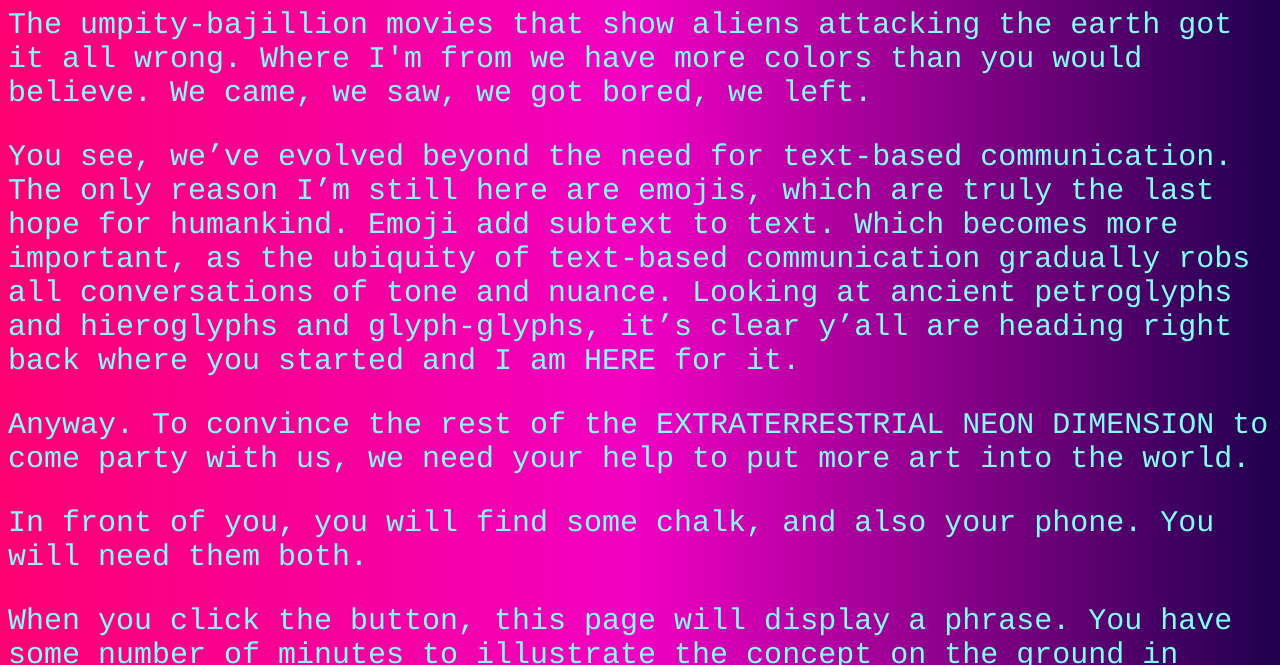
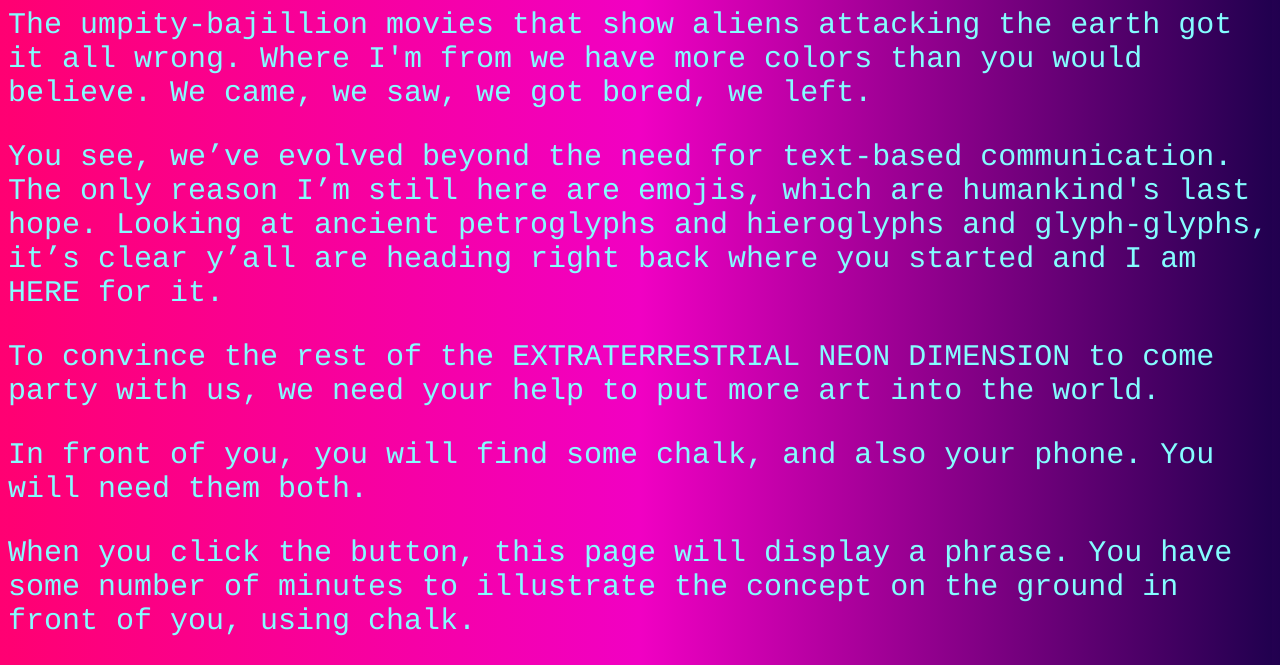
Before and after one commit to annthurium/vaporloop, a website: page src/public/chalktionary-pink.html in a window 1280 px wide. Shown: the part 94-759 px from the top of the page. Drawn offline with Linux system fonts and the light colour scheme.

Commit message:
workshop text a little bit ok

```diff
--- a/src/public/chalktionary-pink.html
+++ b/src/public/chalktionary-pink.html
@@ -19,17 +19,14 @@
 
     <p>
       You see, we’ve evolved beyond the need for text-based communication. The
-      only reason I’m still here are emojis, which are truly the last hope for
-      humankind. Emoji add subtext to text. Which becomes more important, as the
-      ubiquity of text-based communication gradually robs all conversations of
-      tone and nuance. Looking at ancient petroglyphs and hieroglyphs and
-      glyph-glyphs, it’s clear y’all are heading right back where you started
-      and I am HERE for it.
+      only reason I’m still here are emojis, which are humankind's last hope.
+      Looking at ancient petroglyphs and hieroglyphs and glyph-glyphs, it’s
+      clear y’all are heading right back where you started and I am HERE for it.
     </p>
 
     <p>
-      Anyway. To convince the rest of the EXTRATERRESTRIAL NEON DIMENSION to
-      come party with us, we need your help to put more art into the world.
+      To convince the rest of the EXTRATERRESTRIAL NEON DIMENSION to come party
+      with us, we need your help to put more art into the world.
     </p>
 
     <p>
```
